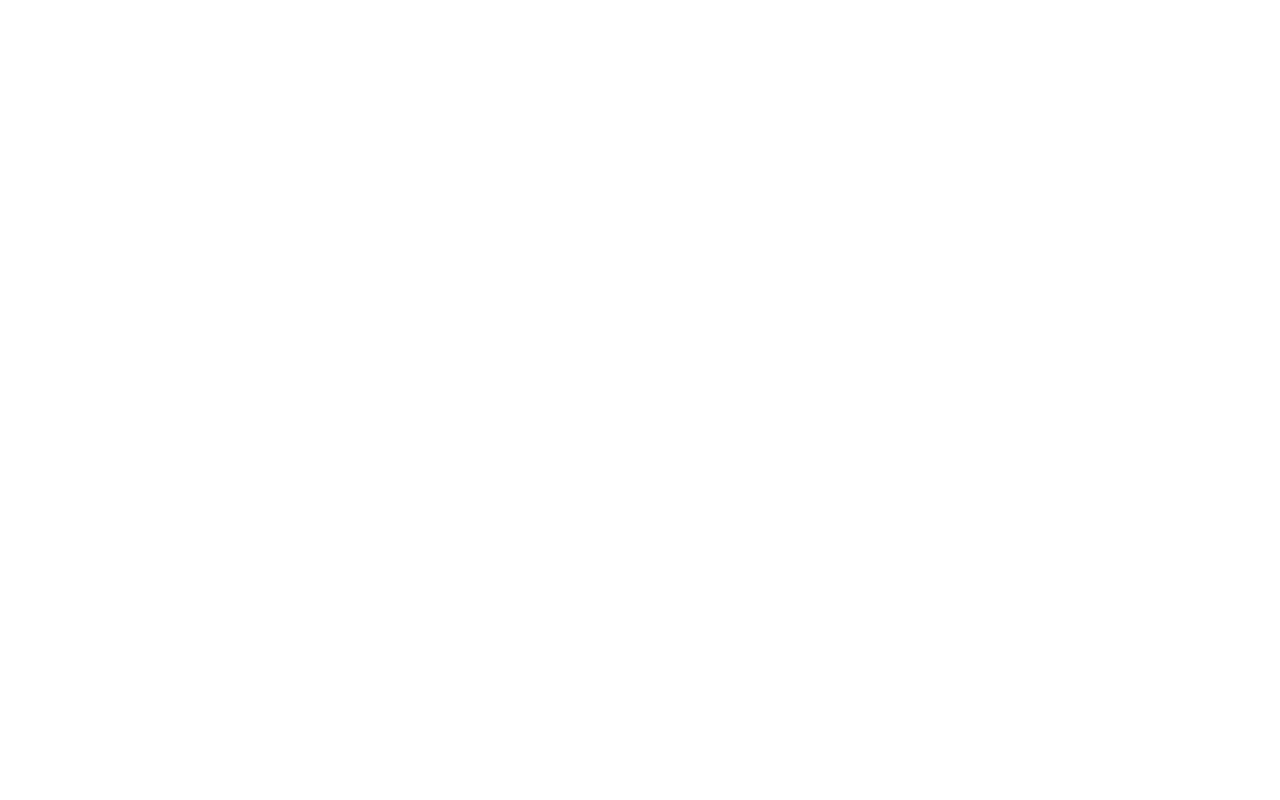
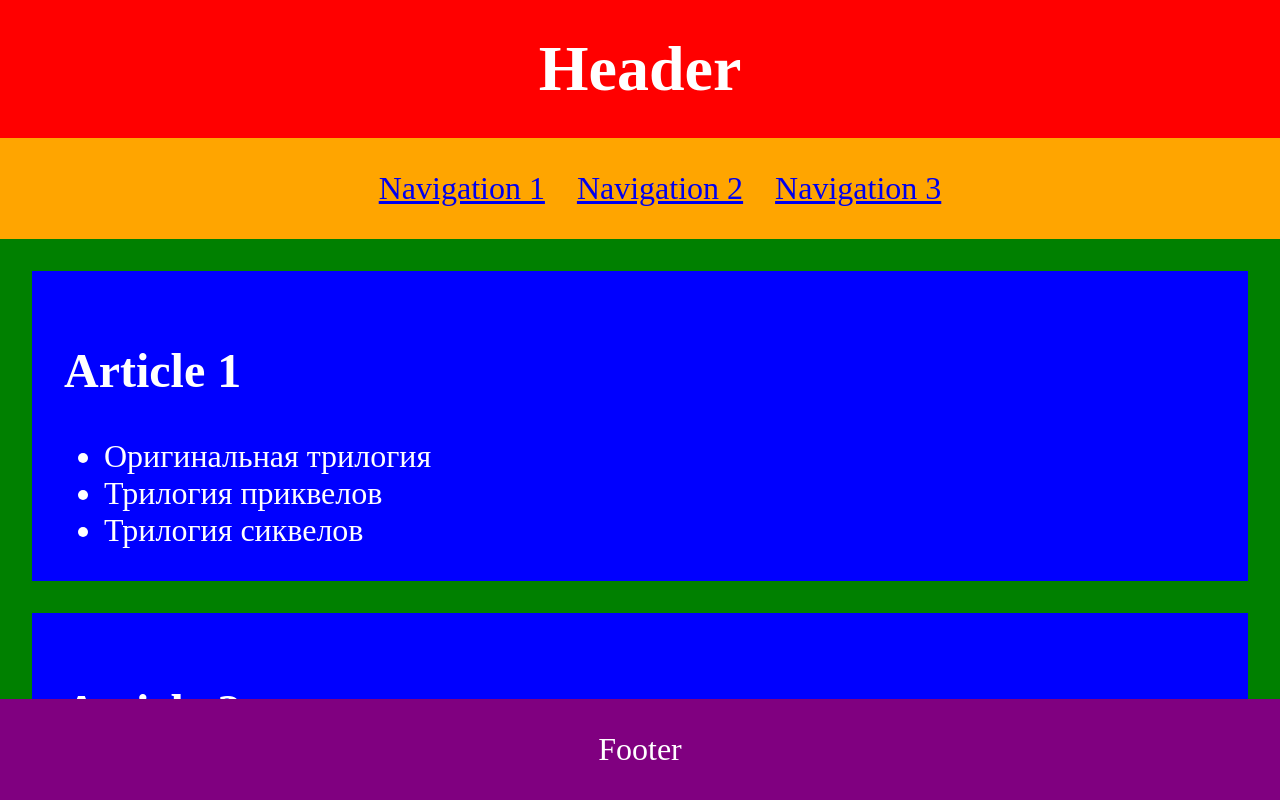
Before and after one commit to js-tasks-ru/htmlcss-20220317_dieillusion, a website: page 02-dz0/01-semantic-mockup/solution.html in a window 1280 px wide. Drawn offline with Linux system fonts and the light colour scheme.

Commit message:
Add solution for task 2

```diff
--- a/02-dz0/01-semantic-mockup/solution.html
+++ b/02-dz0/01-semantic-mockup/solution.html
@@ -1,4 +1,107 @@
 <!DOCTYPE html>
 <html lang="ru">
-    <!-- Ваше решение -->
+<head>
+    <title>task 2</title>
+    <style>
+        html {
+            color: white;
+            font-size: 2rem;
+            height: 100%;
+        }
+
+        body {
+            padding: 0;
+            margin: 0;
+            width: 100%;
+            height: 100%;
+            display: flex;
+            flex-direction: column;
+        }
+
+        header h1 {
+            background-color: red;
+            margin: 0;
+            padding: 1rem;
+            text-align: center;
+        }
+
+        nav {
+            background-color: orange;
+            padding: 1rem;
+        }
+
+        nav ul {
+            display: flex;
+            justify-content: center;
+            list-style-type: none;
+        }
+
+        nav ul li + li {
+            margin-left: 1rem;
+        }
+
+        main {
+            background-color: green;
+            padding: 1rem;
+            flex-grow: 1;
+            overflow: auto;
+        }
+
+        article {
+            background-color: blue;
+            padding: 1rem;
+        }
+
+        article + article {
+            margin-top: 1rem
+        }
+
+        footer {
+            background-color: purple;
+            padding: 1rem;
+            text-align: center;
+        }
+
+        ul {
+            margin: 0;
+        }
+    </style>
+</head>
+<body>
+<header>
+    <h1>Header</h1>
+    <nav>
+        <ul>
+            <li>
+                <a href="#">Navigation 1</a>
+            </li>
+            <li>
+                <a href="#">Navigation 2</a>
+            </li>
+            <li>
+                <a href="#">Navigation 3</a>
+            </li>
+        </ul>
+    </nav>
+</header>
+<main>
+    <article>
+        <h2>Article 1</h2>
+        <ul>
+            <li>Оригинальная трилогия</li>
+            <li>Трилогия приквелов</li>
+            <li>Трилогия сиквелов</li>
+        </ul>
+    </article>
+    <article>
+        <h2>Article 2</h2>
+        <ol>
+            <li>Эпизод IV — Новая надежда</li>
+            <li>Эпизод V — Империя наносит ответный удар</li>
+            <li>Эпизод VI — Возвращение джедая</li>
+        </ol>
+    </article>
+</main>
+<footer>Footer</footer>
+</body>
 </html>
```
